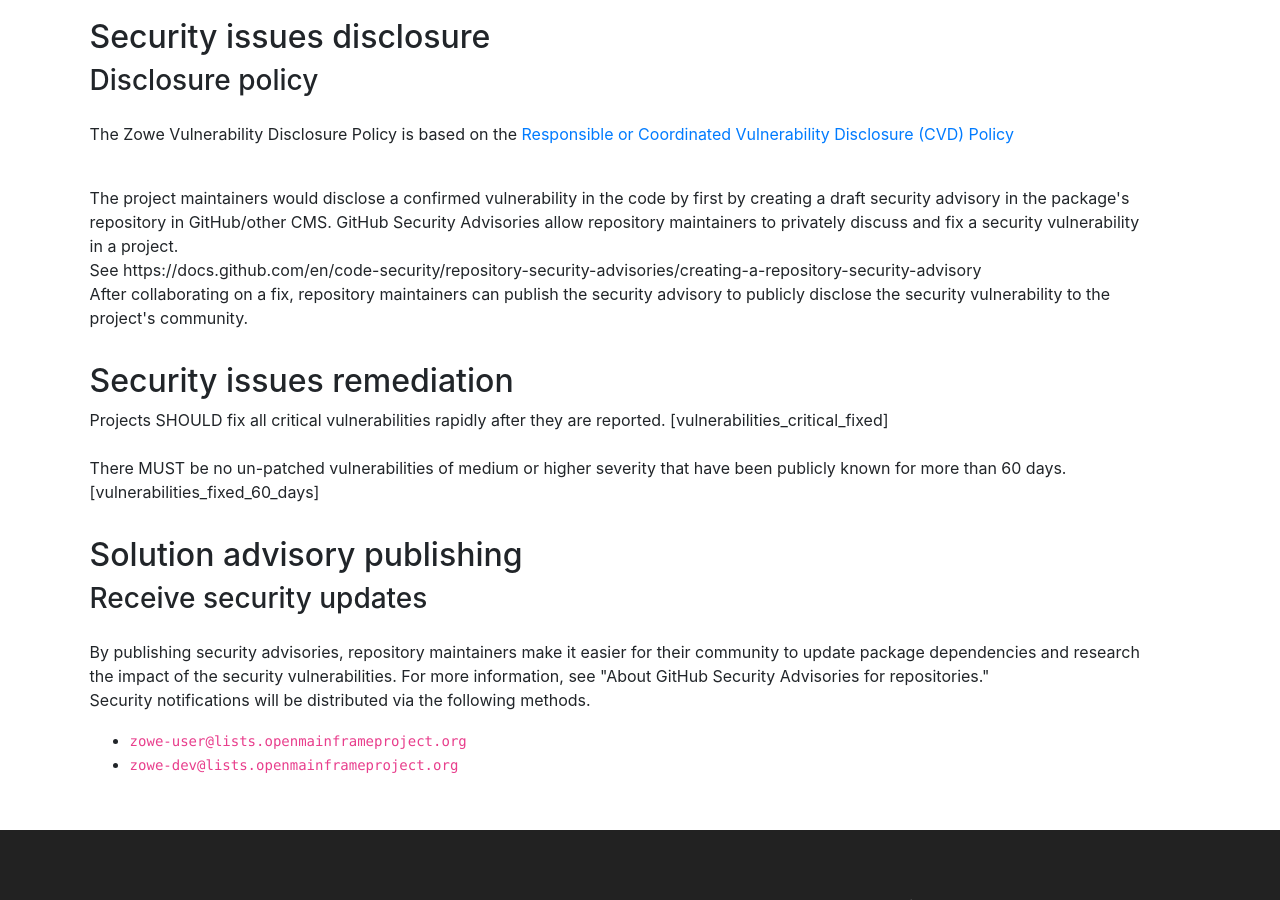
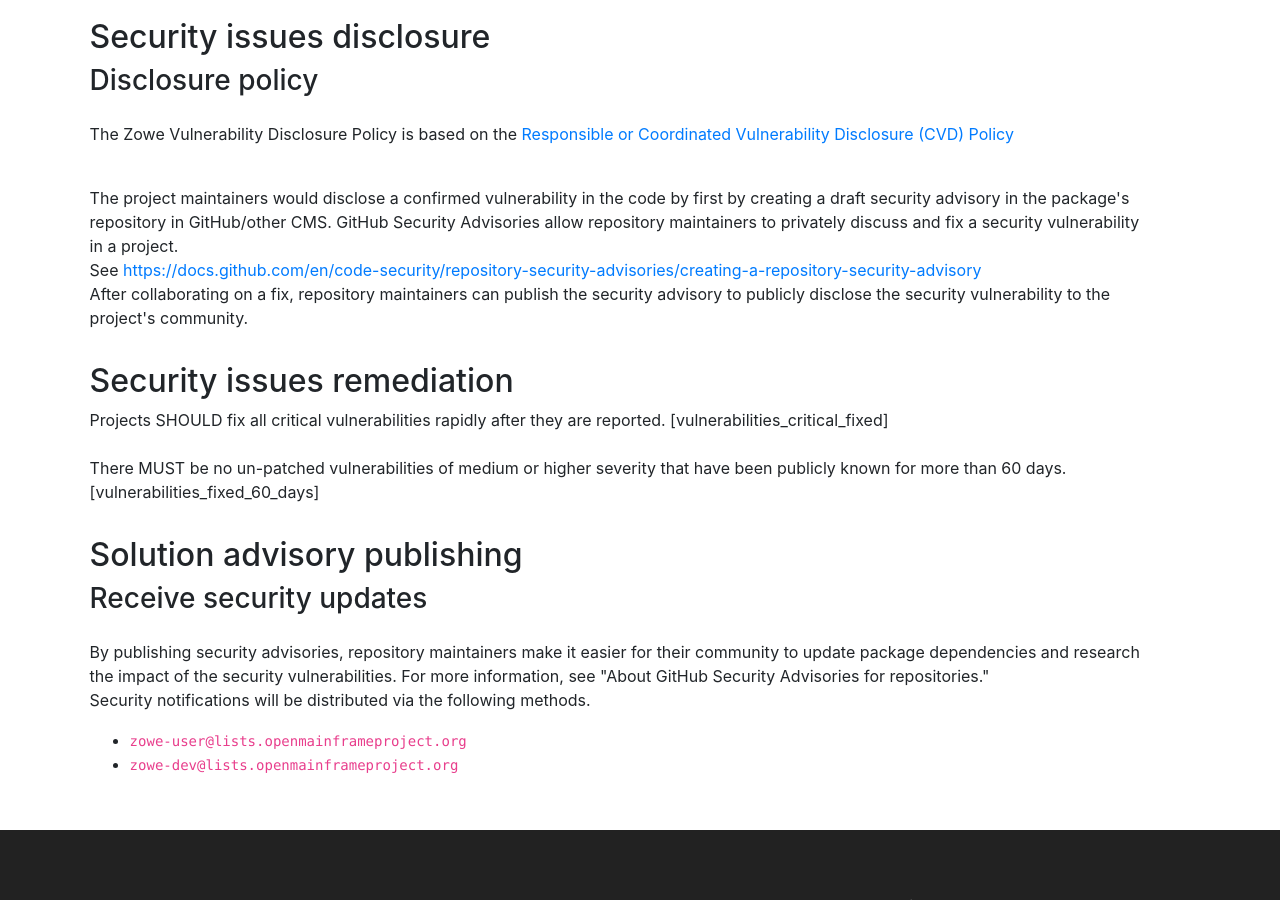
Before and after one commit to zowe/zowe.github.io, a Jekyll site: the page built from security.md, in a window 1280 px wide and 900 px high, scrolled down 1279 px. Built offline with Jekyll 4.4.1, drawn with Linux system fonts in a browser that asks for light colours; our own code applies the rules of GitHub Pages for plain Markdown files; some of the changed lines change nothing that is shown.

Commit message:
Fixed link
Signed-off-by: Jakub Balhar <jakub@balhar.net>

```diff
--- a/security.md
+++ b/security.md
@@ -79,7 +79,7 @@
     <br/>
     The project maintainers would disclose a confirmed vulnerability in the code by first by creating a draft security advisory in the package's repository in GitHub/other CMS.
     GitHub Security Advisories allow repository maintainers to privately discuss and fix a security vulnerability in a project.
-    <br/>See https://docs.github.com/en/code-security/repository-security-advisories/creating-a-repository-security-advisory
+    <br/>See <a href="https://docs.github.com/en/code-security/repository-security-advisories/creating-a-repository-security-advisory" target="_blank">https://docs.github.com/en/code-security/repository-security-advisories/creating-a-repository-security-advisory</a>
     <br/>
     After collaborating on a fix, repository maintainers can publish the security advisory to publicly disclose the security vulnerability to the project's community.
    <div></div>
```
